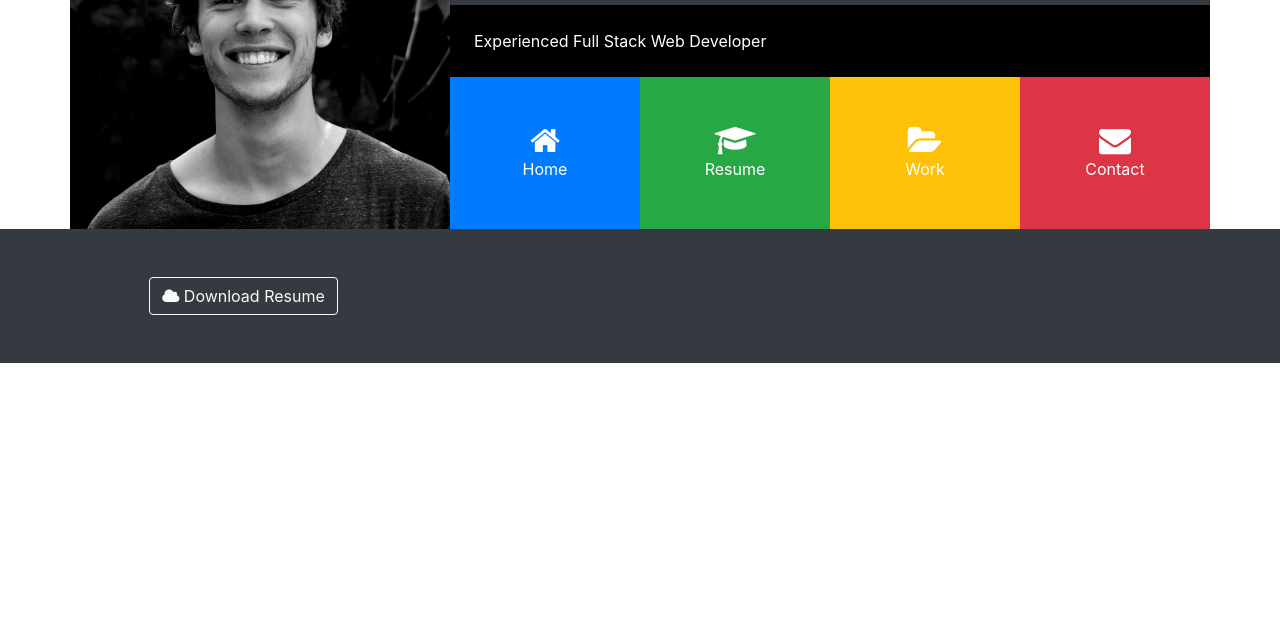
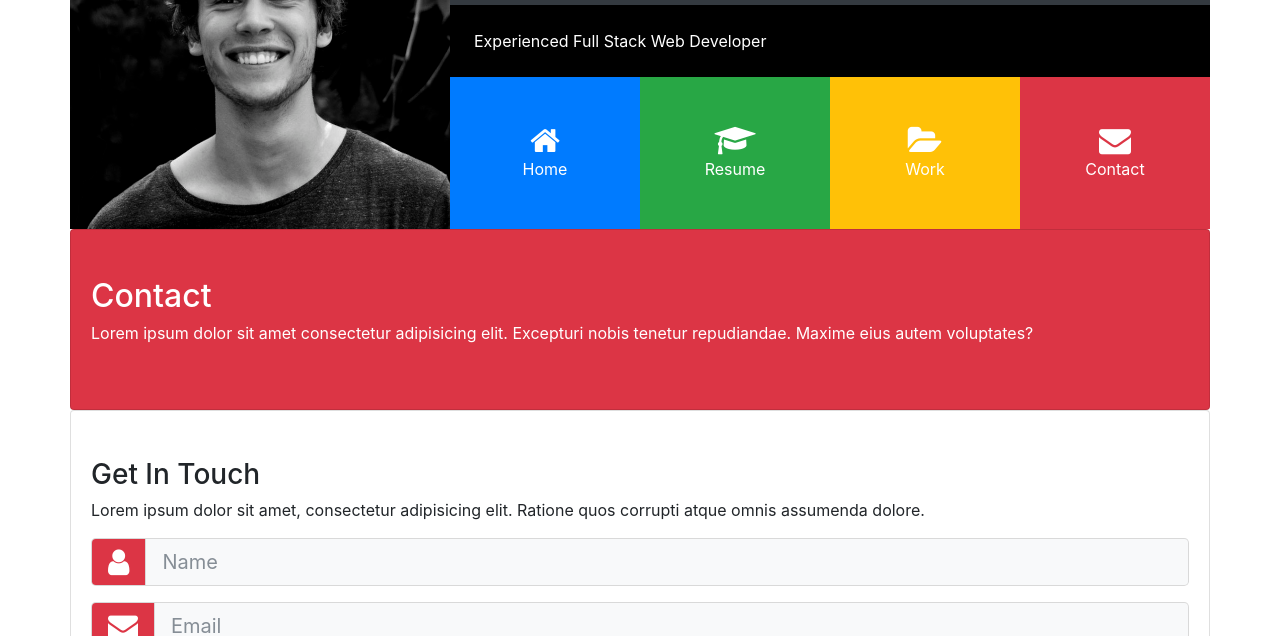
Before and after one commit to lukemiller93/portfologrid, a website: page src/index.html in a window 1280 px wide. Both pictures are taken after a click on the element "Contact". Shown: the part 164-800 px from the top of the page. Drawn offline with nearby package versions, Linux system fonts and the light colour scheme; some packages are replaced by stand-ins of ours; files that its build step writes are made by us from their sources; a script that the page names is missing.

Commit message:
Added contact section

```diff
--- a/src/index.html
+++ b/src/index.html
@@ -222,9 +222,44 @@
         </div>
       </div>
     </div>
+
+    <!-- CONTACT -->
+    <div id="contact" class="collapse">
+      <div class="card card-body bg-danger text-white py-5">
+        <h2>Contact</h2>
+        <p>Lorem ipsum dolor sit amet consectetur adipisicing elit. Excepturi nobis tenetur repudiandae. Maxime eius autem voluptates?</p>
+      </div>
+
+      <div class="card card-body py-5">
+        <h3>Get In Touch</h3>
+        <p>Lorem ipsum dolor sit amet, consectetur adipisicing elit. Ratione quos corrupti atque omnis assumenda dolore.</p>
+        <form action="">
+          <div class="form-group">
+            <div class="input-group input-group-lg">
+              <span class="input-group-addon bg-danger text-white"><i class="fa fa-user"></i></span>
+              <input type="text" placeholder="Name" class="form-control bg-light text-dark">
+            </div>
+          </div>
+          <div class="form-group">
+            <div class="input-group input-group-lg">
+              <span class="input-group-addon bg-danger text-white"><i class="fa fa-envelope"></i></span>
+              <input type="email" placeholder="Email" class="form-control bg-light text-dark">
+            </div>
+          </div>
+          <div class="form-group">
+            <div class="input-group input-group-lg">
+              <span class="input-group-addon bg-danger text-white"><i class="fa fa-pencil"></i></span>
+              <textarea  rows="5" placeholder="Message" class="form-control bg-light text-dark"></textarea>
+            </div>
+          </div>
+          <input type="submit" value="Submit" class="btn btn-danger btn-lg">
+        </form>
+      </div>
+    </div>
+
   </div>
 
-  </div>
+
 
   <!-- FOOTER -->
   <footer id="main-footer" class="p-5 bg-dark text-white">
```
